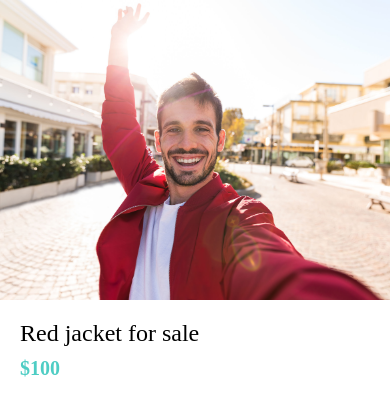
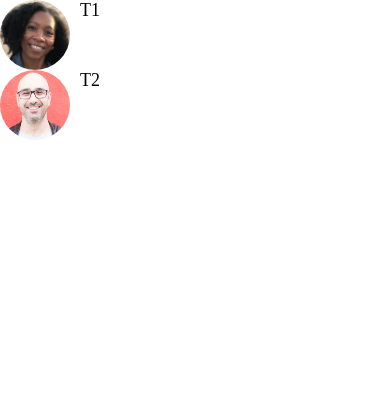
Before and after one commit to tartope/reactNativePracticeDoneWithIt, a React Native app: screen / in a window 390 px wide. Shown: the top 416 px of the page. Built offline with nearby package versions, Linux system fonts and the light colour scheme.

Commit message:
build MessageScreen, ListItem, and Screen; add icons to ViewImageScreen; add new image file to assets folder

```diff
--- a/App.js
+++ b/App.js
@@ -5,13 +5,16 @@
 import WelcomeScreen from './app/screens/WelcomeScreen';
 import ViewImageScreen from "./app/screens/ViewImageScreen";
 import ListingDetailsScreen from "./app/screens/ListingDetailsScreen";
+import MessagesScreen from './app/screens/MessagesScreen';
 import Card from './app/components/Card';
 
 export default function App() {
 
   return (
     // <WelcomeScreen />
-    <ListingDetailsScreen />
+    // <ViewImageScreen />
+    // <ListingDetailsScreen />
+    <MessagesScreen />
     // <View style={{
     //   backgroundColor: '#f8f4f4',
     //   padding: 20,
--- /dev/null
+++ b/app/components/ListItem.js
@@ -0,0 +1,37 @@
+import React from 'react';
+import { View, Image, StyleSheet } from 'react-native';
+
+import AppText from './AppText';
+import colors from '../config/colors';
+
+function ListItem({image, title, subTitle}) {
+    return (
+        <View style={styles.container}>
+            <Image style={styles.image} source={image} />
+            <View>
+                <AppText style={styles.title}>{title}</AppText>
+                <AppText style={styles.subTitle}>{subTitle}</AppText>
+            </View>
+        </View>
+    );
+}
+
+const styles = StyleSheet.create({
+    container:{
+        flexDirection: 'row'
+    },
+    image: {
+        width: 70,
+        height: 70,
+        borderRadius: 35,
+        marginRight: 10
+    },
+    subTitle: {
+        color: colors.medium
+    },
+    title: {
+        fontWeight: '500'
+    }
+})
+
+export default ListItem;
--- /dev/null
+++ b/app/components/Screen.js
@@ -0,0 +1,21 @@
+//All details to put contents inside a SafeAreaView will be in this component.  Simplier than writing it many times.
+import React from 'react';
+import Constants from 'expo-constants';
+import { SafeAreaView, StyleSheet } from 'react-native';
+
+function Screen({ children }) {
+    return (
+        //Similar to 'AppText.js'; use the 'Screen' component exactly like 'SafeAreaView'.
+        <SafeAreaView style={styles.screen}>
+            {children}
+        </SafeAreaView>
+    );
+}
+
+const styles = StyleSheet.create({
+    screen: {
+        paddingTop: Constants.statusBarHeight
+    }
+})
+
+export default Screen;
--- a/app/config/colors.js
+++ b/app/config/colors.js
@@ -3,5 +3,6 @@
     primary: '#fc5c65',
     secondary: '#4ECDC4',
     black: '#000',
-    white: '#fff'
+    white: '#fff',
+    medium: '#6e6969'
 }
--- a/app/screens/ListingDetailsScreen.js
+++ b/app/screens/ListingDetailsScreen.js
@@ -2,6 +2,7 @@
 import { Image, View, StyleSheet } from 'react-native';
 
 import AppText from '../components/AppText';
+import ListItem from '../components/ListItem';
 import colors from '../config/colors';
 
 function ListingDetailsScreen(props) {
@@ -13,6 +14,13 @@
             <View style={styles.detailsContainer}>
                 <AppText style={styles.title}>Red jacket for sale</AppText>
                 <AppText style={styles.price}>$100</AppText>
+                <View style={styles.userContainer}>
+                    <ListItem
+                        image={require('../assets/Tunisia.jpeg')}
+                        title='Tunisia'
+                        subTitle='5 Listings'
+                    />
+                </View>
             </View>
 
         </View>
@@ -36,6 +44,9 @@
     title: {
         fontSize: 24,
         fontWeight: '500'
+    },
+    userContainer: {
+        marginVertical: 40
     }
 })
 
--- /dev/null
+++ b/app/screens/MessagesScreen.js
@@ -0,0 +1,43 @@
+import React from 'react';
+import { FlatList, SafeAreaView, StyleSheet, Platform, StatusBar } from 'react-native';
+//Gives information about the current platform.
+import Constants from 'expo-constants';
+
+import Screen from '../components/Screen';
+import ListItem from '../components/ListItem';
+
+const messages = [
+    {
+        id: 1,
+        title: 'T1',
+        description: 'D1',
+        image: require('../assets/Tunisia.jpeg')
+    },
+    {
+        id: 2,
+        title: 'T2',
+        description: 'D2',
+        image: require('../assets/mosh.jpg')
+    }
+]
+
+function MessagesScreen(props) {
+    return (
+        <Screen>
+            <FlatList
+            data={messages}
+            keyExtractor={message => message.id.toString()}
+            renderItem={({ item })=> <ListItem title={item.title} description={item.description} image={item.image}/>} />
+        </Screen>
+    );
+}
+
+const styles = StyleSheet.create({
+    //Below styling was replaced with 'Screen' component that was created and imported.
+    // screen:{
+    //     //paddingTop: Platform.OS === 'android' ? StatusBar.currentHeight : 0
+    //     paddingTop: Constants.statusBarHeight  //Can use this line after install/import 'Constants, or use above after import 'StyleSheet', 'Platform', and 'StatusBar'.
+    // }
+})
+
+export default MessagesScreen;
--- a/app/screens/ViewImageScreen.js
+++ b/app/screens/ViewImageScreen.js
@@ -1,5 +1,6 @@
 import React from 'react';
 import { Image, StyleSheet, View } from 'react-native';
+import { MaterialCommunityIcons } from '@expo/vector-icons';
 
 import colors from '../config/colors';
 
@@ -7,8 +8,12 @@
 function ViewImageScreen(props) {
     return (
         <View style={styles.container} >
-            <View style={styles.closeIcon} ></View>
-            <View style={styles.deleteIcon} ></View>
+            <View style={styles.closeIcon} >
+                <MaterialCommunityIcons name='close' color={colors.white} size={35}/>
+            </View>
+            <View style={styles.deleteIcon} >
+            <MaterialCommunityIcons name='trash-can-outline' color={colors.white} size={35}/>
+            </View>
             {/* Resize mode fits image to screen: */}
             <Image resizeMode='contain' style={styles.image} source={require('../assets/chair.jpg')} />
         </View>
@@ -19,9 +24,6 @@
 
 const styles = StyleSheet.create({
     closeIcon: {
-        width: 50,
-        height: 50,
-        backgroundColor: colors.primary,
         position: 'absolute',   //Positions item relative to parent container
         top: 40,
         left: 30
@@ -31,9 +33,6 @@
         flex: 1
     },
     deleteIcon: {
-        width: 50,
-        height: 50,
-        backgroundColor: colors.secondary,
         position: 'absolute',    //Positions item relative to parent container
         top: 40,
         right: 30
--- a/package.json
+++ b/package.json
@@ -11,10 +11,11 @@
   "dependencies": {
     "@react-native-community/hooks": "^2.8.1",
     "expo": "~46.0.9",
+    "expo-constants": "^13.2.4",
     "expo-status-bar": "~1.4.0",
+    "expo-updates": "~0.14.6",
     "react": "18.0.0",
-    "react-native": "0.69.6",
-    "expo-updates": "~0.14.6"
+    "react-native": "0.69.6"
   },
   "devDependencies": {
     "@babel/core": "^7.12.9"
```
Also changed, not shown: app/assets/Tunisia.jpeg (added), 1 other file (tests, documents, lock files or other folders).
